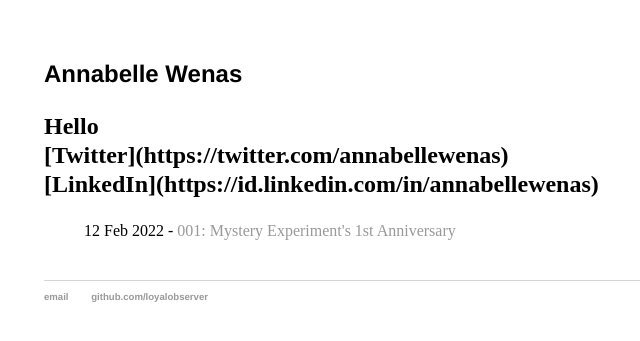
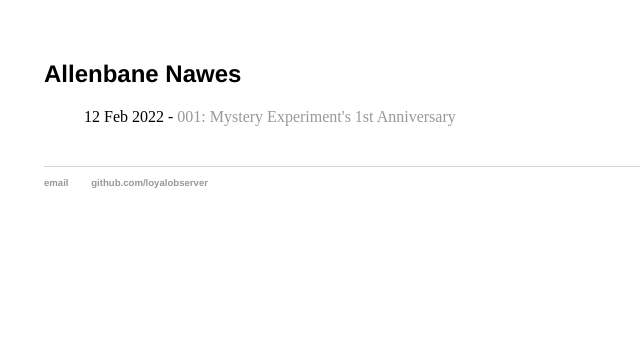
Before and after one commit to loyalobserver/loyalobserver, a Jekyll site: the page built from index.html, in a window 1280 px wide. Shown: the top 341 px of the page, without its empty margins (148-788 px from the left). Built offline with Jekyll 4.4.1, drawn with Linux system fonts in a browser that asks for light colours.

Commit message:
Update index.html

```diff
--- a/index.html
+++ b/index.html
@@ -1,14 +1,8 @@
 ---
 layout: default
-title: Annabelle Wenas
+title: Allenbane Nawes
 ---
 <h1>{{ page.title }}</h1>
-
-<h2>
-	<p>Hello<br>
-		[Twitter](https://twitter.com/annabellewenas) <br>
-		[LinkedIn](https://id.linkedin.com/in/annabellewenas)<br>
-	</p> </h2>
 
 	<ul class="posts">
 
```
